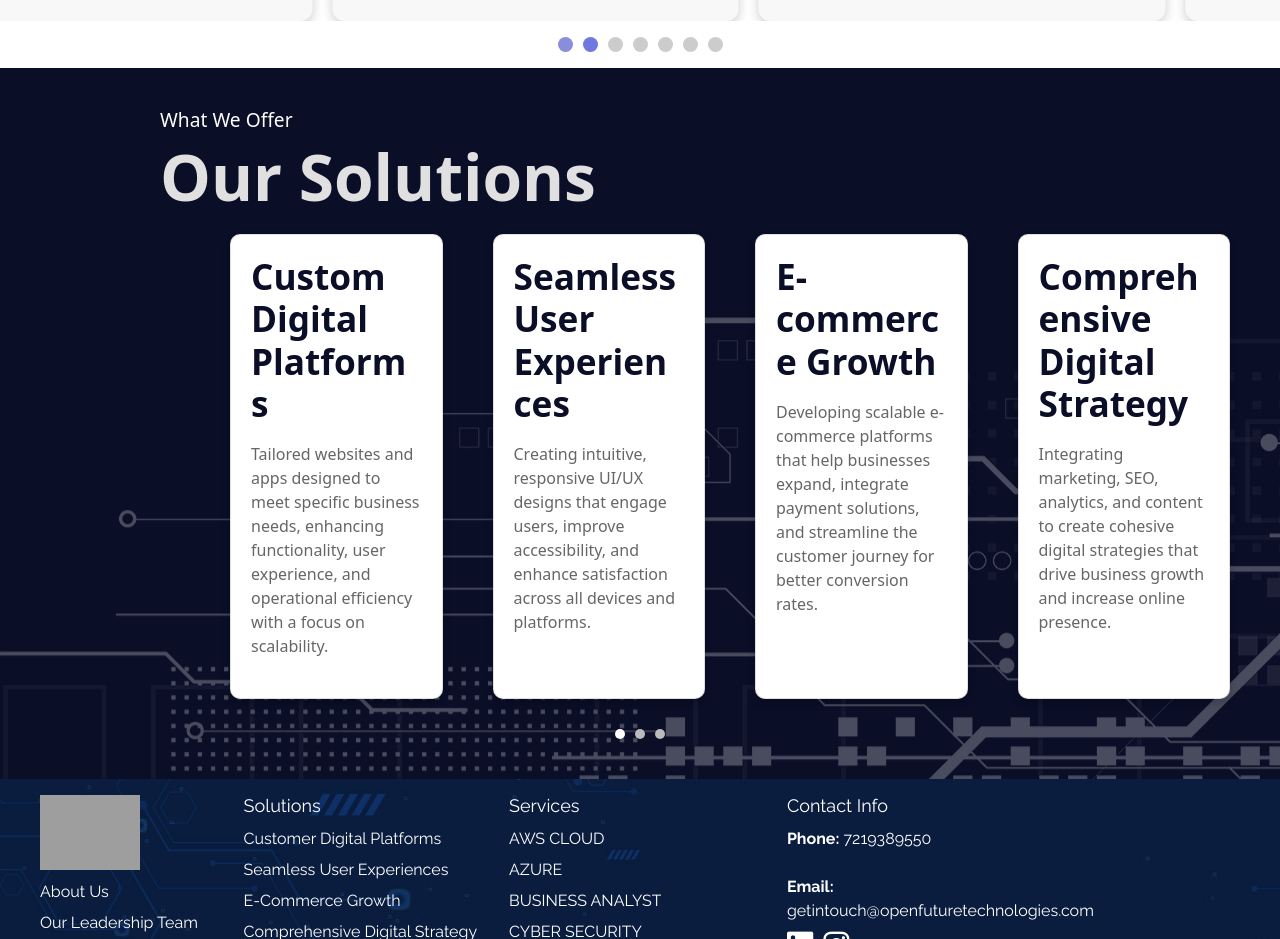
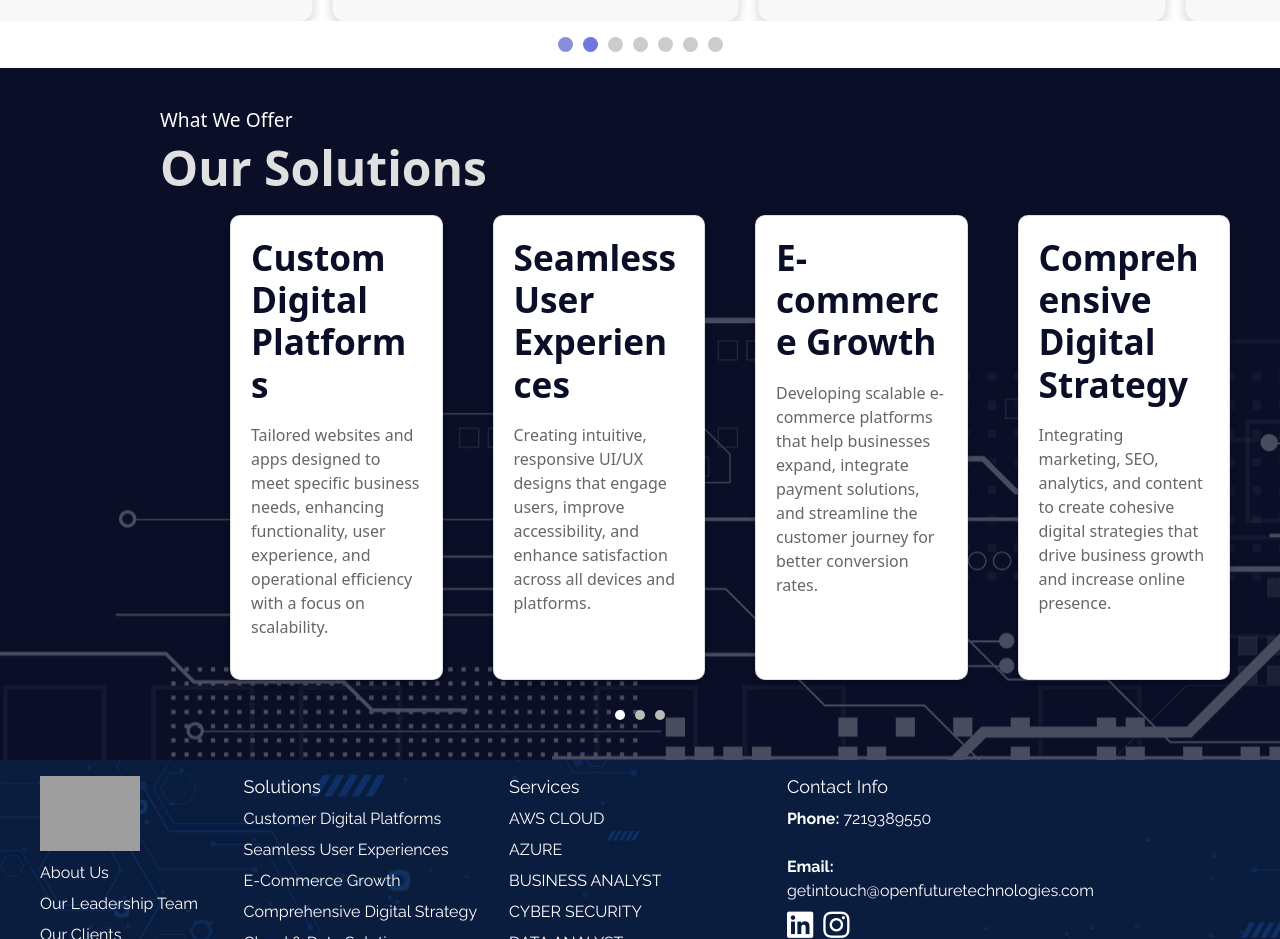
Before and after one commit to classyarjun/openfutureprojectfront, an Angular app: page / in a window 1280 px wide. Shown: the part 2940-3879 px from the top of the page. Built offline with nearby package versions, Linux system fonts and the light colour scheme; grey boxes are pictures that could not be loaded.

Commit message:
solution fix

```diff
--- a/src/app/admin-contacts/admin-contacts.component.ts
+++ b/src/app/admin-contacts/admin-contacts.component.ts
@@ -20,7 +20,8 @@ export class AdminContactsComponent implements OnInit {
   constructor(private contactService: ContactService,private http: HttpClient) {}
 
   ngOnInit(): void {
-    this.getContacts(); this.getAdminById(1);
+    this.getContacts();
+     this.getAdminById(1);
   }
 
   getContacts(): void {
--- a/src/app/admin/admin.component.ts
+++ b/src/app/admin/admin.component.ts
@@ -106,7 +106,6 @@ export class AdminComponent implements OnInit {
     }
   }
 
-
   getAdminById(adminId: number) {
     const url = `http://localhost:9090/api/admin/getAdminById/${adminId}`; // Replace with your backend URL
 
--- a/src/app/solutions/solutions.component.css
+++ b/src/app/solutions/solutions.component.css
@@ -1,7 +1,5 @@
 /* Base Styles */
 .solutions-slider-container {
-
-
   padding: 40px; /* Increase the padding to give more space inside */
   text-align: left; /* Align content to the left */
   background-image: url('src/assets/bg.png'); /* Replace with your image path */
@@ -18,7 +16,7 @@
 }
 
 .section-subtitle {
-  font-size: 4rem; /* Larger font size */
+  font-size: 3rem; /* Larger font size */
   color: #e0e0e0;
 
   margin-left: 10%; /* Keep left margin */
@@ -30,7 +28,6 @@
   display: flex;
   gap: 50px;
  margin-left: 15%;
-
   padding: 10px;
 
 }
```
